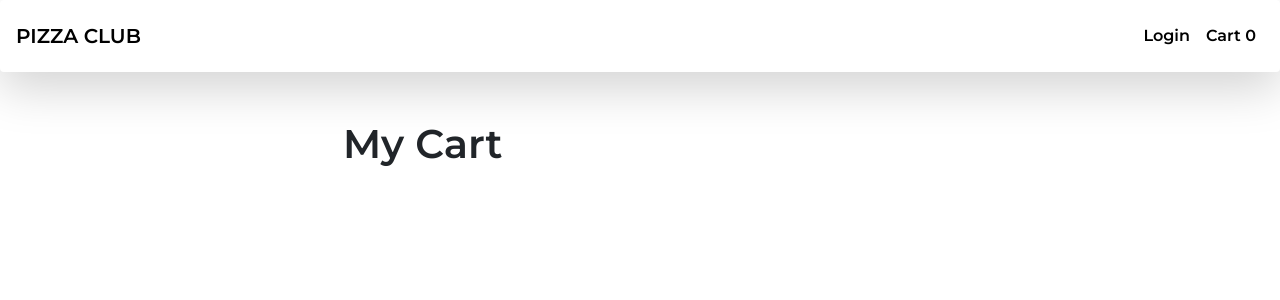
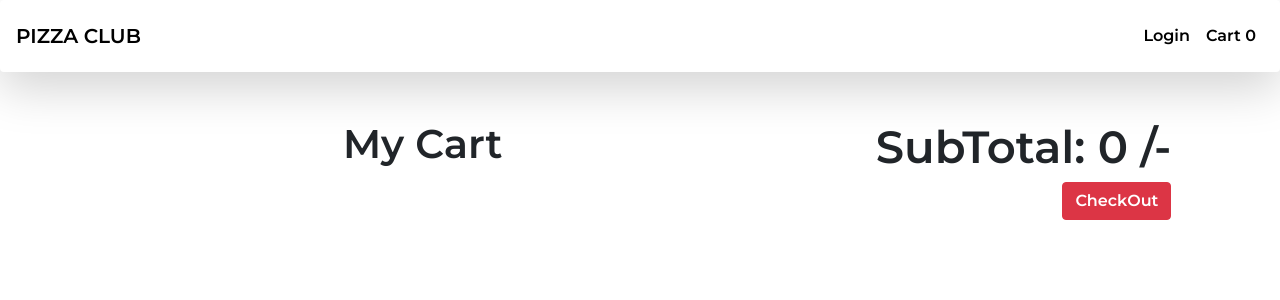
Before and after one commit to haroonbajwa/Pizza_Shop_MERN, a React (Create React App) app in the folder client/: page /cart in a window 1280 px wide. Shown: the top 300 px of the page. Built offline with nearby package versions, Linux system fonts and the light colour scheme.

Commit message:
cart subtotal

```diff
--- a/client/src/components/Cartscreen.jsx
+++ b/client/src/components/Cartscreen.jsx
@@ -1,4 +1,4 @@
-import React from 'react';
+import React, { useState } from 'react';
 import { useSelector, useDispatch } from 'react-redux';
 import { addToCart, deleteFromCart } from '../actions/cartActions';
 
@@ -6,6 +6,8 @@ const Cartscreen = () => {
 
     const cartState = useSelector(state => state.cartReducer);
     const cartItems = cartState.cartItems;
+    const subTotal1 = cartItems.reduce((x, item) => x+item.price, 0);
+    var [subTotal, setSubTotal] = useState(0);
 
     const dispatch = useDispatch();
 
@@ -36,7 +38,10 @@ const Cartscreen = () => {
                     })}
 
                 </div>
-                <div className="col-md-4"></div>
+                <div className="col-md-4 text-end">
+                    <h2 style={{fontSize:"45px"}}>SubTotal: {subTotal1} /-</h2>
+                    <button className="btn btn-danger">CheckOut</button>
+                </div>
             </div>
 
         </div>
```
